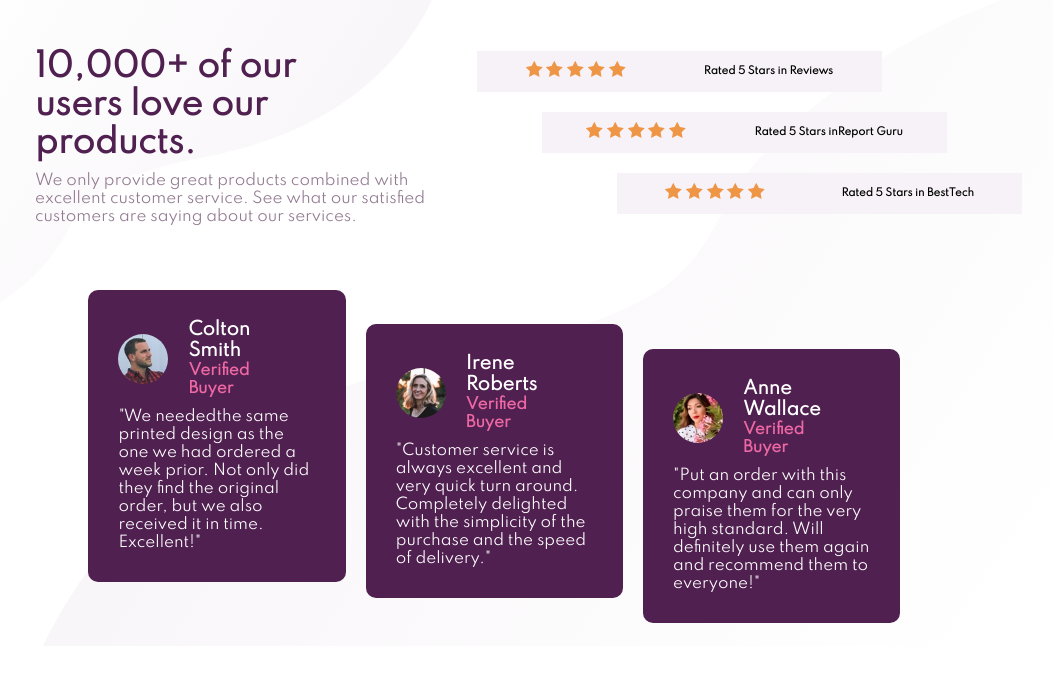
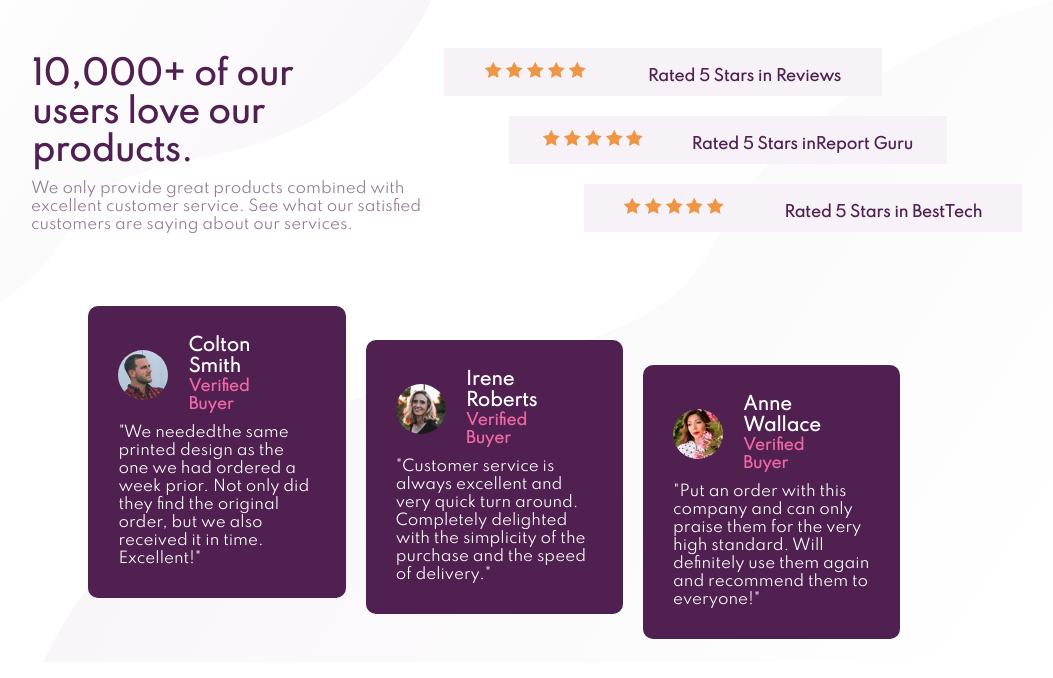
Before and after one commit to rahulchitrapu/html_drills, a plain HTML site: page index.html in a window 1280 px wide. Shown: the whole page, without its empty margins (152-1205 px from the left). Drawn offline with Linux system fonts and the light colour scheme.

Commit message:
color added to reviews

```diff
--- a/largeScreen.css
+++ b/largeScreen.css
@@ -82,7 +82,13 @@ body{
 
 
 }
-
+.ratings div h6{
+    color: hsl(300, 43%, 22%);
+    font-weight:700;
+    font-size: 15px;
+    text-align: center;
+    padding-top: 10px;
+}
 
 .people{
     width: 65%;
```
